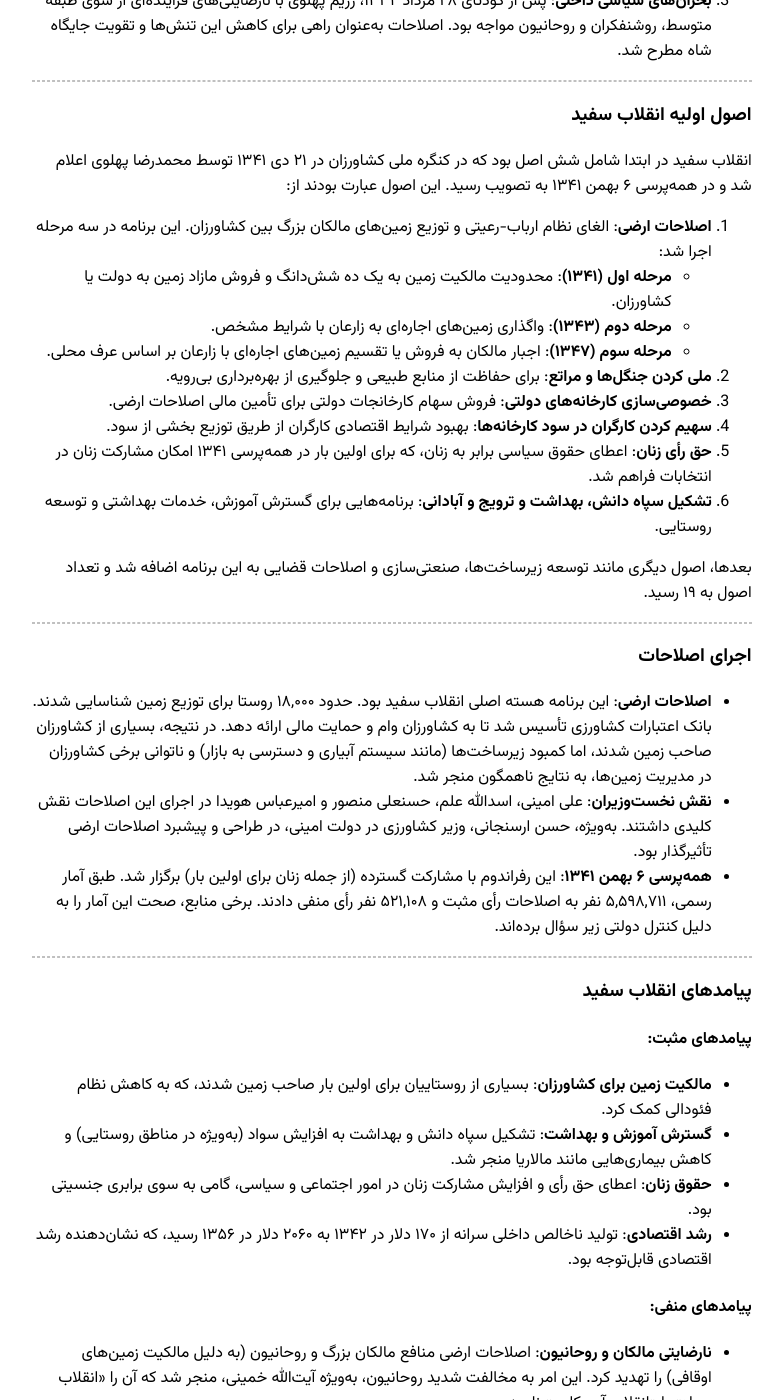
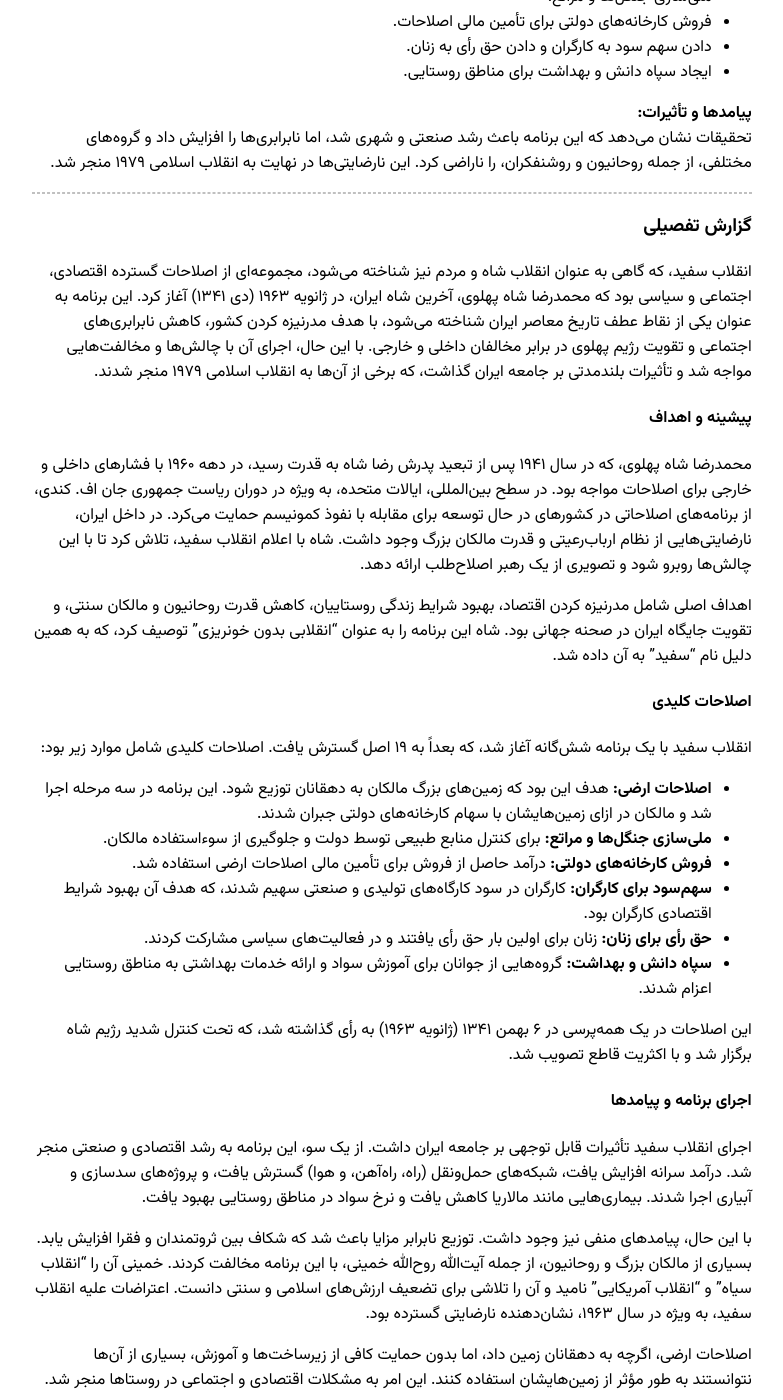
Before and after one commit to darkblog/darkblog.github.io, a Jekyll site: the page built from _posts/2025-3-2-26.md, in a window 1280 px wide and 1400 px high, scrolled down 495 px. Shown: the whole window, without its empty margins (248-1031 px from the left). Built offline with Jekyll 4.4.1, drawn with Linux system fonts in a browser that asks for light colours; some of the changed text lies outside the part shown.

Commit message:
Update 2025-3-2-26.md

```diff
--- a/_posts/2025-3-2-26.md
+++ b/_posts/2025-3-2-26.md
@@ -3,68 +3,83 @@ layout: post
 title: محمدرضا پهلوی - انقلاب سفید
 ---
 
-انقلاب سفید مجموعه‌ای از اصلاحات اقتصادی، اجتماعی و سیاسی بود که در سال ۱۳۴۱ (۱۹۶۳ میلادی) با هدف مدرن‌سازی ایران و کاهش نابرابری‌ها آغاز شد. در ادامه، جزئیات این اصلاحات، زمینه‌ها، اجرا، پیامدها و انتقادات مرتبط با آن بررسی می‌شود.
+### انقلاب سفید
+
+- انقلاب سفید مجموعه‌ای از اصلاحات اقتصادی، اجتماعی و سیاسی بود که محمدرضا شاه پهلوی در سال ۱۹۶۳ آغاز کرد.
+- هدف اصلی، مدرنیزه کردن ایران و کاهش نابرابری‌های اجتماعی بود، اما این برنامه با مخالفت‌هایی مواجه شد.
+- شامل اصلاحات ارضی، دادن حق رأی به زنان، و برنامه‌های سوادآموزی و بهداشتی بود.
+- تأثیرات آن شامل رشد اقتصادی و صنعتی بود، اما نابرابری‌ها را نیز افزایش داد و به انقلاب ۱۹۷۹ منجر شد.
+
+**پیشینه و هدف:**
+انقلاب سفید، یا انقلاب شاه و مردم، برنامه‌ای بود که محمدرضا شاه پهلوی برای مدرنیزه کردن ایران و تقویت رژیم خود طراحی کرد. این برنامه با هدف کاهش قدرت مالکان بزرگ و روحانیون سنتی، و بهبود شرایط اقتصادی و اجتماعی اجرا شد.
+
+**اصلاحات کلیدی:**
+- اصلاحات ارضی برای توزیع زمین بین دهقانان.
+- ملی‌سازی جنگل‌ها و مراتع.
+- فروش کارخانه‌های دولتی برای تأمین مالی اصلاحات.
+- دادن سهم سود به کارگران و دادن حق رأی به زنان.
+- ایجاد سپاه دانش و بهداشت برای مناطق روستایی.
+
+**پیامدها و تأثیرات:**
+تحقیقات نشان می‌دهد که این برنامه باعث رشد صنعتی و شهری شد، اما نابرابری‌ها را افزایش داد و گروه‌های مختلفی، از جمله روحانیون و روشنفکران، را ناراضی کرد. این نارضایتی‌ها در نهایت به انقلاب اسلامی ۱۹۷۹ منجر شد.
 
 ---
 
-### **زمینه‌های انقلاب سفید**
-انقلاب سفید در بستر فشارهای داخلی و خارجی شکل گرفت:
-1. **فشارهای داخلی**: پیش از اصلاحات، حدود ۵۰ درصد زمین‌های کشاورزی در دست مالکان بزرگ، ۲۰ درصد متعلق به اوقاف، ۱۰ درصد دولتی و ۲۰ درصد در اختیار کشاورزان بود. نظام ارباب-رعیتی، نابرابری‌های عمیق اجتماعی و اقتصادی ایجاد کرده بود که نارضایتی گسترده‌ای به‌ویژه در میان روستاییان به دنبال داشت.[](https://fa.wikipedia.org/wiki/%25D8%25A7%25D9%2586%25D9%2582%25D9%2584%25D8%25A7%25D8%25A8_%25D8%25B3%25D9%2581%25DB%258C%25D8%25AF)
-2. **فشارهای خارجی**: دولت جان اف. کندی در آمریکا، پس از پیروزی در انتخابات ۱۹۶۰، سیاست «اتحاد برای پیشرفت» را ترویج می‌کرد که هدفش جلوگیری از انقلاب‌های کمونیستی در کشورهای جهان سوم از طریق اصلاحات کنترل‌شده بود. محمدرضا پهلوی تحت فشار آمریکا و برای جلب حمایت غرب، اجرای این اصلاحات را پذیرفت.[](https://psri.ir/?page=special&id=193)[](https://fa.wiki.khomeini.ir/wiki/%25D8%25A7%25D9%2586%25D9%2582%25D9%2584%25D8%25A7%25D8%25A8_%25D8%25B3%25D9%2581%25DB%258C%25D8%25AF)
-3. **بحران‌های سیاسی داخلی**: پس از کودتای ۲۸ مرداد ۱۳۳۲، رژیم پهلوی با نارضایتی‌های فزاینده‌ای از سوی طبقه متوسط، روشنفکران و روحانیون مواجه بود. اصلاحات به‌عنوان راهی برای کاهش این تنش‌ها و تقویت جایگاه شاه مطرح شد.[](https://fa.wikipedia.org/wiki/%25D9%2585%25D8%25AD%25D9%2585%25D8%25AF%25D8%25B1%25D8%25B6%25D8%25A7_%25D9%25BE%25D9%2587%25D9%2584%25D9%2588%25DB%258C)
+### گزارش تفصیلی
+
+انقلاب سفید، که گاهی به عنوان انقلاب شاه و مردم نیز شناخته می‌شود، مجموعه‌ای از اصلاحات گسترده اقتصادی، اجتماعی و سیاسی بود که محمدرضا شاه پهلوی، آخرین شاه ایران، در ژانویه ۱۹۶۳ (دی ۱۳۴۱) آغاز کرد. این برنامه به عنوان یکی از نقاط عطف تاریخ معاصر ایران شناخته می‌شود، با هدف مدرنیزه کردن کشور، کاهش نابرابری‌های اجتماعی و تقویت رژیم پهلوی در برابر مخالفان داخلی و خارجی. با این حال، اجرای آن با چالش‌ها و مخالفت‌هایی مواجه شد و تأثیرات بلندمدتی بر جامعه ایران گذاشت، که برخی از آن‌ها به انقلاب اسلامی ۱۹۷۹ منجر شدند.
+
+#### پیشینه و اهداف
+محمدرضا شاه پهلوی، که در سال ۱۹۴۱ پس از تبعید پدرش رضا شاه به قدرت رسید، در دهه ۱۹۶۰ با فشارهای داخلی و خارجی برای اصلاحات مواجه بود. در سطح بین‌المللی، ایالات متحده، به ویژه در دوران ریاست جمهوری جان اف. کندی، از برنامه‌های اصلاحاتی در کشورهای در حال توسعه برای مقابله با نفوذ کمونیسم حمایت می‌کرد. در داخل ایران، نارضایتی‌هایی از نظام ارباب‌رعیتی و قدرت مالکان بزرگ وجود داشت. شاه با اعلام انقلاب سفید، تلاش کرد تا با این چالش‌ها روبرو شود و تصویری از یک رهبر اصلاح‌طلب ارائه دهد.
+
+اهداف اصلی شامل مدرنیزه کردن اقتصاد، بهبود شرایط زندگی روستاییان، کاهش قدرت روحانیون و مالکان سنتی، و تقویت جایگاه ایران در صحنه جهانی بود. شاه این برنامه را به عنوان "انقلابی بدون خونریزی" توصیف کرد، که به همین دلیل نام "سفید" به آن داده شد.
+
+#### اصلاحات کلیدی
+انقلاب سفید با یک برنامه شش‌گانه آغاز شد، که بعداً به ۱۹ اصل گسترش یافت. اصلاحات کلیدی شامل موارد زیر بود:
+
+- **اصلاحات ارضی:** هدف این بود که زمین‌های بزرگ مالکان به دهقانان توزیع شود. این برنامه در سه مرحله اجرا شد و مالکان در ازای زمین‌هایشان با سهام کارخانه‌های دولتی جبران شدند.
+- **ملی‌سازی جنگل‌ها و مراتع:** برای کنترل منابع طبیعی توسط دولت و جلوگیری از سوءاستفاده مالکان.
+- **فروش کارخانه‌های دولتی:** درآمد حاصل از فروش برای تأمین مالی اصلاحات ارضی استفاده شد.
+- **سهم‌سود برای کارگران:** کارگران در سود کارگاه‌های تولیدی و صنعتی سهیم شدند، که هدف آن بهبود شرایط اقتصادی کارگران بود.
+- **حق رأی برای زنان:** زنان برای اولین بار حق رأی یافتند و در فعالیت‌های سیاسی مشارکت کردند.
+- **سپاه دانش و بهداشت:** گروه‌هایی از جوانان برای آموزش سواد و ارائه خدمات بهداشتی به مناطق روستایی اعزام شدند.
+
+این اصلاحات در یک همه‌پرسی در ۶ بهمن ۱۳۴۱ (ژانویه ۱۹۶۳) به رأی گذاشته شد، که تحت کنترل شدید رژیم شاه برگزار شد و با اکثریت قاطع تصویب شد.
+
+#### اجرای برنامه و پیامدها
+اجرای انقلاب سفید تأثیرات قابل توجهی بر جامعه ایران داشت. از یک سو، این برنامه به رشد اقتصادی و صنعتی منجر شد. درآمد سرانه افزایش یافت، شبکه‌های حمل‌ونقل (راه، راه‌آهن، و هوا) گسترش یافت، و پروژه‌های سدسازی و آبیاری اجرا شدند. بیماری‌هایی مانند مالاریا کاهش یافت و نرخ سواد در مناطق روستایی بهبود یافت.
+
+با این حال، پیامدهای منفی نیز وجود داشت. توزیع نابرابر مزایا باعث شد که شکاف بین ثروتمندان و فقرا افزایش یابد. بسیاری از مالکان بزرگ و روحانیون، از جمله آیت‌الله روح‌الله خمینی، با این برنامه مخالفت کردند. خمینی آن را "انقلاب سیاه" و "انقلاب آمریکایی" نامید و آن را تلاشی برای تضعیف ارزش‌های اسلامی و سنتی دانست. اعتراضات علیه انقلاب سفید، به ویژه در سال ۱۹۶۳، نشان‌دهنده نارضایتی گسترده بود.
+
+اصلاحات ارضی، اگرچه به دهقانان زمین داد، اما بدون حمایت کافی از زیرساخت‌ها و آموزش، بسیاری از آن‌ها نتوانستند به طور مؤثر از زمین‌هایشان استفاده کنند. این امر به مشکلات اقتصادی و اجتماعی در روستاها منجر شد.
+
+#### تأثیرات بلندمدت و نقش در انقلاب ۱۹۷۹
+انقلاب سفید به عنوان یکی از عوامل اصلی نارضایتی‌هایی که به انقلاب اسلامی ۱۹۷۹ منجر شد، شناخته می‌شود. اگرچه این برنامه ایران را به سمت مدرنیته سوق داد، اما بسیاری از ایرانیان احساس کردند که این مدرنیته بیش از حد تحت تأثیر غرب است و به فرهنگ و ارزش‌های بومی بی‌توجهی می‌کند. تمرکز شاه بر توسعه آمرانه و عدم توزیع قدرت سیاسی، باعث شد که مجاری مشارکت مردمی بسته بماند و نارضایتی‌ها انباشته شوند.
+
+در نهایت، انقلاب سفید نه تنها به تقویت رژیم پهلوی کمک نکرد، بلکه با ایجاد شکاف‌های اجتماعی و اقتصادی، زمینه را برای ظهور جنبش‌های مخالف، از جمله جنبش اسلامی، فراهم کرد. این برنامه به عنوان یکی از نقاط عطف در تاریخ معاصر ایران باقی مانده است، که تأثیرات آن همچنان در بحث‌های تاریخی و سیاسی دیده می‌شود.
+
+#### جدول خلاصه اصلاحات و پیامدها
+
+| **اصلاحات**                     | **هدف**                              | **پیامدها مثبت**                     | **پیامدها منفی**                     |
+|-----------------------------------|---------------------------------------|---------------------------------------|---------------------------------------|
+| اصلاحات ارضی                     | توزیع زمین به دهقانان                | کاهش قدرت مالکان، بهبود زندگی روستایی | نارضایتی مالکان، مشکلات اقتصادی روستایی |
+| ملی‌سازی جنگل‌ها و مراتع        | کنترل منابع طبیعی توسط دولت          | افزایش درآمد دولتی                   | مخالفت مالکان و روحانیون             |
+| فروش کارخانه‌های دولتی          | تأمین مالی اصلاحات                   | رشد صنعتی                            | توزیع نابرابر ثروت                   |
+| سهم‌سود برای کارگران            | بهبود شرایط اقتصادی کارگران          | افزایش انگیزه کارگری                 | محدودیت در اجرای کامل                |
+| حق رأی برای زنان                | مشارکت سیاسی زنان                    | پیشرفت حقوق زنان                     | مخالفت‌های فرهنگی و مذهبی            |
+| سپاه دانش و بهداشت               | بهبود سواد و سلامت در روستاها        | کاهش بیماری، افزایش سواد             | کمبود منابع برای اجرای گسترده        |
+
+#### منابع
+اطلاعات ارائه‌شده بر اساس منابع معتبر تاریخی، از جمله مقالات و دانشنامه‌های آنلاین، گردآوری شده است. برای جزئیات بیشتر، می‌توانید به صفحات زیر مراجعه کنید:
+- [انقلاب سفید - ویکی‌پدیا](https://fa.wikipedia.org/wiki/%D8%A7%D9%86%D9%82%D9%84%D8%A7%D8%A8_%D8%B3%D9%81%DB%8C%D8%AF)
+- [انقلاب سفید - بریتانیکا](https://www.britannica.com/topic/White-Revolution)
+- [محمدرضا شاه پهلوی - بریتانیکا](https://www.britannica.com/biography/Mohammad-Reza-Shah-Pahlavi)
+- [اسناد تاریخی - دفتر تاریخ‌نگاری](https://history.state.gov/historicaldocuments/frus1964-68v22/summary)
 
 ---
 
-### **اصول اولیه انقلاب سفید**
-انقلاب سفید در ابتدا شامل شش اصل بود که در کنگره ملی کشاورزان در ۲۱ دی ۱۳۴۱ توسط محمدرضا پهلوی اعلام شد و در همه‌پرسی ۶ بهمن ۱۳۴۱ به تصویب رسید. این اصول عبارت بودند از:[](https://fa.wikipedia.org/wiki/%25D8%25A7%25D9%2586%25D9%2582%25D9%2584%25D8%25A7%25D8%25A8_%25D8%25B3%25D9%2581%25DB%258C%25D8%25AF)[](https://fa.m.wikipedia.org/wiki/%25D8%25A7%25D9%2586%25D9%2582%25D9%2584%25D8%25A7%25D8%25A8_%25D8%25B4%25D8%25A7%25D9%2587_%25D9%2588_%25D9%2585%25D8%25B1%25D8%25AF%25D9%2585)
-1. **اصلاحات ارضی**: الغای نظام ارباب-رعیتی و توزیع زمین‌های مالکان بزرگ بین کشاورزان. این برنامه در سه مرحله اجرا شد:
-   - **مرحله اول (۱۳۴۱)**: محدودیت مالکیت زمین به یک ده شش‌دانگ و فروش مازاد زمین به دولت یا کشاورزان.[](https://wordseller.ir/%25D8%25A7%25D9%2586%25D9%2582%25D9%2584%25D8%25A7%25D8%25A8-%25D8%25B3%25D9%2581%25DB%258C%25D8%25AF-%25D8%25B4%25D8%25A7%25D9%2587.html)
-   - **مرحله دوم (۱۳۴۳)**: واگذاری زمین‌های اجاره‌ای به زارعان با شرایط مشخص.
-   - **مرحله سوم (۱۳۴۷)**: اجبار مالکان به فروش یا تقسیم زمین‌های اجاره‌ای با زارعان بر اساس عرف محلی.[](https://fa.wikipedia.org/wiki/%25D8%25A7%25D8%25B5%25D9%2584%25D8%25A7%25D8%25AD%25D8%25A7%25D8%25AA_%25D8%25A7%25D8%25B1%25D8%25B6%25DB%258C_%25D8%25AF%25D8%25B1_%25D8%25A7%25DB%258C%25D8%25B1%25D8%25A7%25D9%2586)
-2. **ملی کردن جنگل‌ها و مراتع**: برای حفاظت از منابع طبیعی و جلوگیری از بهره‌برداری بی‌رویه.
-3. **خصوصی‌سازی کارخانه‌های دولتی**: فروش سهام کارخانجات دولتی برای تأمین مالی اصلاحات ارضی.
-4. **سهیم کردن کارگران در سود کارخانه‌ها**: بهبود شرایط اقتصادی کارگران از طریق توزیع بخشی از سود.
-5. **حق رأی زنان**: اعطای حقوق سیاسی برابر به زنان، که برای اولین بار در همه‌پرسی ۱۳۴۱ امکان مشارکت زنان در انتخابات فراهم شد.[](https://www.radiofarda.com/a/iran-white-revolution-after-6-decades/31674038.html)
-6. **تشکیل سپاه دانش، بهداشت و ترویج و آبادانی**: برنامه‌هایی برای گسترش آموزش، خدمات بهداشتی و توسعه روستایی.
-
-بعدها، اصول دیگری مانند توسعه زیرساخت‌ها، صنعتی‌سازی و اصلاحات قضایی به این برنامه اضافه شد و تعداد اصول به ۱۹ رسید.[](https://cofelink.com/%25D8%25A7%25D9%2586%25D9%2582%25D9%2584%25D8%25A7%25D8%25A8-%25D8%25B3%25D9%2581%25DB%258C%25D8%25AF-%25D9%2588-%25D8%25A7%25D8%25B5%25D9%2588%25D9%2584-%25DB%25B1%25DB%25B9-%25DA%25AF%25D8%25A7%25D9%2586%25D9%2587-%25D8%25A2%25D9%2586/)
-
----
-
-### **اجرای اصلاحات**
-- **اصلاحات ارضی**: این برنامه هسته اصلی انقلاب سفید بود. حدود ۱۸,۰۰۰ روستا برای توزیع زمین شناسایی شدند. بانک اعتبارات کشاورزی تأسیس شد تا به کشاورزان وام و حمایت مالی ارائه دهد. در نتیجه، بسیاری از کشاورزان صاحب زمین شدند، اما کمبود زیرساخت‌ها (مانند سیستم آبیاری و دسترسی به بازار) و ناتوانی برخی کشاورزان در مدیریت زمین‌ها، به نتایج ناهمگون منجر شد.[](https://fa.wikipedia.org/wiki/%25D8%25A7%25D9%2586%25D9%2582%25D9%2584%25D8%25A7%25D8%25A8_%25D8%25B3%25D9%2581%25DB%258C%25D8%25AF)[](https://fa.wikisource.org/wiki/%25D9%2582%25D9%2588%25D8%25A7%25D9%2586%25DB%258C%25D9%2586_%25D8%25A7%25D9%2586%25D9%2582%25D9%2584%25D8%25A7%25D8%25A8_%25D8%25B4%25D8%25A7%25D9%2587_%25D9%2588_%25D9%2585%25D8%25B1%25D8%25AF%25D9%2585)
-- **نقش نخست‌وزیران**: علی امینی، اسدالله علم، حسنعلی منصور و امیرعباس هویدا در اجرای این اصلاحات نقش کلیدی داشتند. به‌ویژه، حسن ارسنجانی، وزیر کشاورزی در دولت امینی، در طراحی و پیشبرد اصلاحات ارضی تأثیرگذار بود.[](https://fa.wikipedia.org/wiki/%25D8%25A7%25D8%25B5%25D9%2584%25D8%25A7%25D8%25AD%25D8%25A7%25D8%25AA_%25D8%25A7%25D8%25B1%25D8%25B6%25DB%258C_%25D8%25AF%25D8%25B1_%25D8%25A7%25DB%258C%25D8%25B1%25D8%25A7%25D9%2586)
-- **همه‌پرسی ۶ بهمن ۱۳۴۱**: این رفراندوم با مشارکت گسترده (از جمله زنان برای اولین بار) برگزار شد. طبق آمار رسمی، ۵,۵۹۸,۷۱۱ نفر به اصلاحات رأی مثبت و ۵۲۱,۱۰۸ نفر رأی منفی دادند. برخی منابع، صحت این آمار را به دلیل کنترل دولتی زیر سؤال برده‌اند.[](https://fa.wikipedia.org/wiki/%25D8%25A7%25D9%2586%25D9%2582%25D9%2584%25D8%25A7%25D8%25A8_%25D8%25B3%25D9%2581%25DB%258C%25D8%25AF)
-
----
-
-### **پیامدهای انقلاب سفید**
-#### **پیامدهای مثبت**:
-- **مالکیت زمین برای کشاورزان**: بسیاری از روستاییان برای اولین بار صاحب زمین شدند، که به کاهش نظام فئودالی کمک کرد.[](https://fa.wikipedia.org/wiki/%25D8%25A7%25D8%25B5%25D9%2584%25D8%25A7%25D8%25AD%25D8%25A7%25D8%25AA_%25D8%25A7%25D8%25B1%25D8%25B6%25DB%258C_%25D8%25AF%25D8%25B1_%25D8%25A7%25DB%258C%25D8%25B1%25D8%25A7%25D9%2586)
-- **گسترش آموزش و بهداشت**: تشکیل سپاه دانش و بهداشت به افزایش سواد (به‌ویژه در مناطق روستایی) و کاهش بیماری‌هایی مانند مالاریا منجر شد.[](https://en.wikipedia.org/wiki/White_Revolution)
-- **حقوق زنان**: اعطای حق رأی و افزایش مشارکت زنان در امور اجتماعی و سیاسی، گامی به سوی برابری جنسیتی بود.[](https://www.radiofarda.com/a/iran-white-revolution-after-6-decades/31674038.html)
-- **رشد اقتصادی**: تولید ناخالص داخلی سرانه از ۱۷۰ دلار در ۱۳۴۲ به ۲۰۶۰ دلار در ۱۳۵۶ رسید، که نشان‌دهنده رشد اقتصادی قابل‌توجه بود.
-
-#### **پیامدهای منفی**:
-- **نارضایتی مالکان و روحانیون**: اصلاحات ارضی منافع مالکان بزرگ و روحانیون (به دلیل مالکیت زمین‌های اوقافی) را تهدید کرد. این امر به مخالفت شدید روحانیون، به‌ویژه آیت‌الله خمینی، منجر شد که آن را «انقلاب سیاه» یا «انقلاب آمریکایی» نامید.[](https://fa.wiki.khomeini.ir/wiki/%25D8%25A7%25D9%2586%25D9%2582%25D9%2584%25D8%25A7%25D8%25A8_%25D8%25B3%25D9%2581%25DB%258C%25D8%25AF)
-- **مهاجرت روستاییان به شهرها**: به دلیل کمبود حمایت‌های لازم، بسیاری از کشاورزان زمین‌های خود را فروختند و به شهرها مهاجرت کردند، که به حاشیه‌نشینی و مشکلات اجتماعی منجر شد.[](https://matin.ri-khomeini.ac.ir/article_58559.html)
-- **کاهش تولید کشاورزی**: برخی منابع نشان می‌دهند که اصلاحات ارضی به کاهش تولید کشاورزی و افزایش وابستگی به واردات محصولات کشاورزی از غرب منجر شد.[](https://fa.wikifeqh.ir/%25D8%25A7%25D9%2586%25D9%2582%25D9%2584%25D8%25A7%25D8%25A8_%25D8%25B3%25D9%2581%25DB%258C%25D8%25AF)
-- **نارضایتی سیاسی**: اجرای آمرانه اصلاحات بدون مشارکت مردمی، همراه با سرکوب مخالفان، به بی‌اعتمادی عمومی و تقویت جنبش‌های انقلابی، از جمله قیام ۱۵ خرداد ۱۳۴۲، دامن زد.[](https://fa.wikipedia.org/wiki/%25D9%2585%25D8%25AD%25D9%2585%25D8%25AF%25D8%25B1%25D8%25B6%25D8%25A7_%25D9%25BE%25D9%2587%25D9%2584%25D9%2588%25DB%258C)
-
----
-
-### **انتقادات و مخالفت‌ها**
-1. **مخالفت روحانیون**: آیت‌الله خمینی و دیگر روحانیون معتقد بودند که اصلاحات ارضی و اعطای حق رأی به زنان با شرع اسلام مغایرت دارد و بخشی از یک طرح آمریکایی برای افزایش وابستگی ایران به غرب است. خمینی همچنین اجرای این اصلاحات را نمایشی و در جهت منافع شخصی شاه می‌دانست.[](https://www.radiofarda.com/a/32240638.html)[](https://fa.wiki.khomeini.ir/wiki/%25D8%25A7%25D9%2586%25D9%2582%25D9%2584%25D8%25A7%25D8%25A8_%25D8%25B3%25D9%2581%25DB%258C%25D8%25AF)
-2. **انتقاد روشنفکران و جبهه ملی**: روشنفکران معتقد بودند که این اصلاحات بدون توجه به اصول دموکراسی و مشارکت مردمی اجرا شد و بیشتر به تقویت استبداد پهلوی کمک کرد تا توسعه پایدار.[](https://fa.wikipedia.org/wiki/%25D9%2585%25D8%25AD%25D9%2585%25D8%25AF%25D8%25B1%25D8%25B6%25D8%25A7_%25D9%25BE%25D9%2587%25D9%2584%25D9%2588%25DB%258C)
-3. **طرح آمریکایی بودن**: برخی منتقدان، از جمله خمینی، انقلاب سفید را بخشی از دکترین کندی برای جلوگیری از نفوذ کمونیسم می‌دانستند که منافع آمریکا را در اولویت قرار می‌داد.[](https://psri.ir/?page=special&id=193)[](https://matin.ri-khomeini.ac.ir/article_58559.html)
-4. **ناکارآمدی در اجرا**: اجرای شتاب‌زده و عدم وجود زیرساخت‌های کافی، به‌ویژه در اصلاحات ارضی، باعث شد که بسیاری از اهداف اولیه محقق نشود.[](https://fa.wikifeqh.ir/%25D8%25A7%25D9%2586%25D9%2582%25D9%2584%25D8%25A7%25D8%25A8_%25D8%25B3%25D9%2581%25DB%258C%25D8%25AF)
-
----
-
-### **ارزیابی کلی**
-انقلاب سفید تلاشی برای مدرن‌سازی ایران و کاهش نابرابری‌ها بود، اما به دلیل اجرای آمرانه، عدم مشارکت مردمی و نادیده گرفتن بافت فرهنگی و اجتماعی کشور، نتایج متفاوتی به همراه داشت. در حالی که برخی دستاوردهای آن، مانند افزایش سواد و توانمندسازی زنان، غیرقابل‌انکار است، اما پیامدهای منفی مانند نارضایتی اجتماعی، حاشیه‌نشینی و افزایش وابستگی اقتصادی به غرب، به تشدید تنش‌های سیاسی و شکل‌گیری انقلاب اسلامی ۱۳۵۷ کمک کرد. محمدرضا پهلوی این اصلاحات را «انقلاب بدون خونریزی» نامید، اما منتقدان آن را زمینه‌ساز «انقلاب واقعی» مردم در سال ۱۳۵۷ می‌دانند.[](https://matin.ri-khomeini.ac.ir/article_58559.html)
-
----
-
-### **منابع و تحلیل نهایی**
-منابع مورد استفاده شامل اطلاعات دقیق از ویکی‌پدیا، تحلیل‌های تاریخی از مؤسسه مطالعات و پژوهش‌های سیاسی، و دیدگاه‌های مطرح‌شده در پست‌های شبکه‌های اجتماعی است. این منابع نشان می‌دهند که انقلاب سفید در عین داشتن اهداف مترقی، به دلیل نبود زیرساخت‌های لازم، فشارهای خارجی و سرکوب مخالفان، نتوانست به طور کامل به اهداف خود دست یابد و در عوض به نارضایتی‌های گسترده‌ای منجر شد که موجب تضعیف پهلوی شد.[](https://fa.wikipedia.org/wiki/%25D8%25A7%25D9%2586%25D9%2582%25D9%2584%25D8%25A7%25D8%25A8_%25D8%25B3%25D9%2581%25DB%258C%25D8%25AF)[](https://en.wikipedia.org/wiki/White_Revolution)[](https://psri.ir/?page=special&id=193)
+### پیوندها
+- [انقلاب سفید - ویکی‌پدیا، دانشنامه آزاد](https://fa.wikipedia.org/wiki/%D8%A7%D9%86%D9%82%D9%84%D8%A7%D8%A8_%D8%B3%D9%81%DB%8C%D8%AF)
+- [انقلاب سفید - دانشنامه بریتانیکا](https://www.britannica.com/topic/White-Revolution)
+- [زندگی‌نامه محمدرضا شاه پهلوی - بریتانیکا](https://www.britannica.com/biography/Mohammad-Reza-Shah-Pahlavi)
+- [اسناد تاریخی دفتر تاریخ‌نگاری](https://history.state.gov/historicaldocuments/frus1964-68v22/summary)
```
